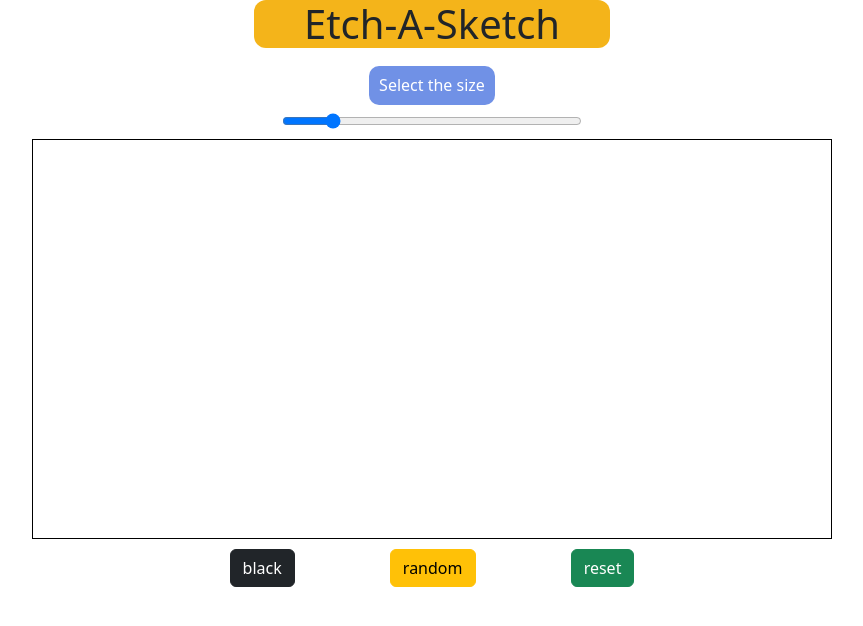
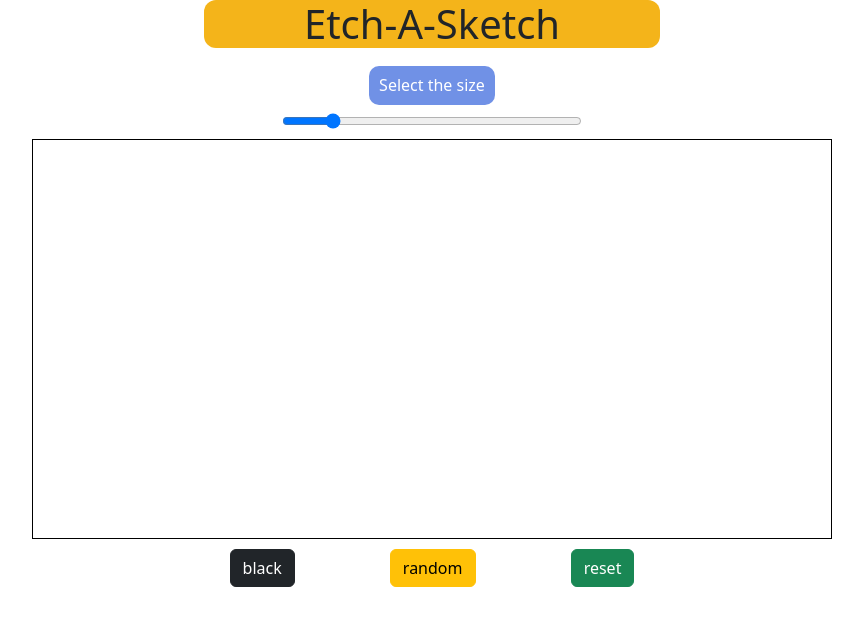
Before and after one commit to agastyasohan/web_dev_projects, a plain HTML site: page etch-a-sketch/index.html in a window 1280 px wide. Shown: the whole page, without its empty margins (208-1071 px from the left). Drawn offline with nearby package versions, Linux system fonts and the light colour scheme.

Commit message:
final commit

```diff
--- a/etch-a-sketch/style.css
+++ b/etch-a-sketch/style.css
@@ -6,8 +6,8 @@ body{
 }
 
 h1 {
-    padding-left: 50px;
-    padding-right: 50px;
+    padding-left: 100px;
+    padding-right: 100px;
     border-radius: 12px;
     background-color: #f4b41a;
     color: #142d59;
```
